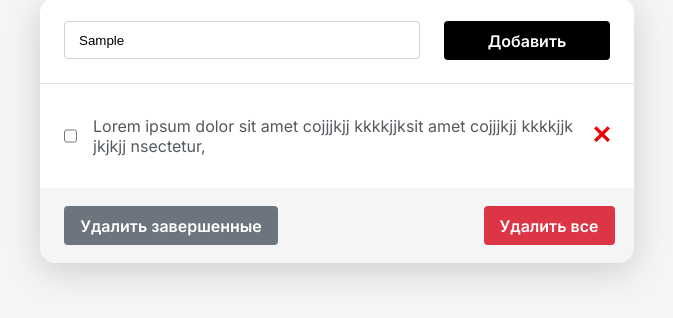
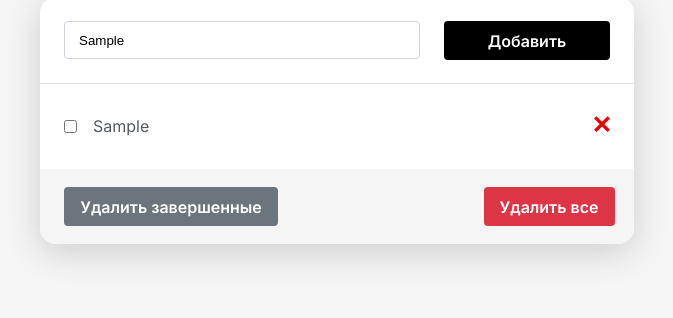
Before and after one commit to Margolex/todo_list, a plain HTML site: page index.html in a window 1280 px wide. Both pictures are taken after typing "Sample" into the empty fields and a click on the button "Добавить". Shown: the part 186-504 px from the top of the page, without its empty margins (303-976 px from the left). Drawn offline with Linux system fonts and the light colour scheme.

Commit message:
add addTask

```diff
--- a/index.html
+++ b/index.html
@@ -18,26 +18,26 @@
     <div class="box">
       <div class="container">
         <form>
-          <input type="text" class="tasks" placeholder="" />
+          <input type="text" class="input_task" placeholder="" />
         </form>
         <button class="add">Добавить</button>
       </div>
       <section class="list">
-        <div class="box_task">
+        <!-- <div class="box_task">
           <label>
             <input type="checkbox" class="check" />
             <p class="list_text">
-              Lorem ipsum dolor sit amet cojjjkjj kkkkjjksit amet cojjjkjj
-              kkkkjjk jkjkjj nsectetur,
+              Lorem ipsum dolor
             </p>
           </label>
           <button class="cross"><img src="./❌.png" alt="" /></button>
-        </div>
+        </div> -->
       </section>
-      <div class="footer">
+      <div class="box_delete">
         <button class="delete_completed">Удалить завершенные</button>
         <button class="delete_all">Удалить все</button>
       </div>
     </div>
+    <script src="./script.js" type="module"></script>
   </body>
 </html>
--- a/script.js
+++ b/script.js
@@ -0,0 +1,42 @@
+const input = document.querySelector('.input_task');
+const btnAdd = document.querySelector('.add');
+const btnDelCom = document.querySelector('.delete_completed');
+const btnDelAll = document.querySelector('.delete_all');
+const list = document.querySelector('.list');
+const cross = document.querySelector(".cross");
+const checkbox = document.querySelector(".check");
+const text = document.querySelector(".input_task");
+const boxDel = document.querySelector('.box_delete');
+
+
+function addTask() {
+    // let text = input.value;
+    const boxTask = document.createElement('div');
+    const checkbox = document.createElement('input');
+    const textTask = document.createElement('p');
+    const textCross = document.createElement('button');
+    const img = document.createElement('img');
+    const label = document.createElement('label');
+    boxTask.className = 'box_task';
+    checkbox.type = 'checkbox';
+    checkbox.className = 'check';
+    textTask.className = 'list_text';
+    textCross.className = 'cross';
+    img.src = "./❌.png";
+    checkbox.addEventListener('change', () => {
+    textTask.classList.toggle("box_task_done");
+    });
+    textCross.addEventListener('click', () => {
+        boxTask.style = 'display: none';
+    });
+    textTask.textContent = text.value;
+    list.prepend(boxTask);
+    boxTask.prepend(label);
+    label.prepend(checkbox, textTask)
+    boxTask.append(textCross);
+    textCross.prepend(img);
+    boxDel.style = 'display:block';
+
+}
+
+btnAdd.addEventListener('click', addTask)
--- a/style.css
+++ b/style.css
@@ -48,7 +48,7 @@ border-radius: 16px;
     display: flex;
     border-bottom: 1px solid #DEE2E6;
 }
-.tasks {
+.input_task {
     width: 356px;
  height: 38px;
    border: 1px solid #ced4da;
@@ -86,6 +86,10 @@ label {
     background-color: white;
    display: flex;
 }
+.box_task_done{
+text-decoration: line-through;
+opacity: 0.5;
+}
 
 .cross {
 margin-right: 24px;
@@ -94,7 +98,8 @@ margin-right: 24px;
     size: 16px;
 }
 
-.footer {
+.box_delete {
+    display: none;
     background-color: #F5F5F5;
     border-bottom-left-radius: 16px;
     border-bottom-right-radius: 16px;
```
